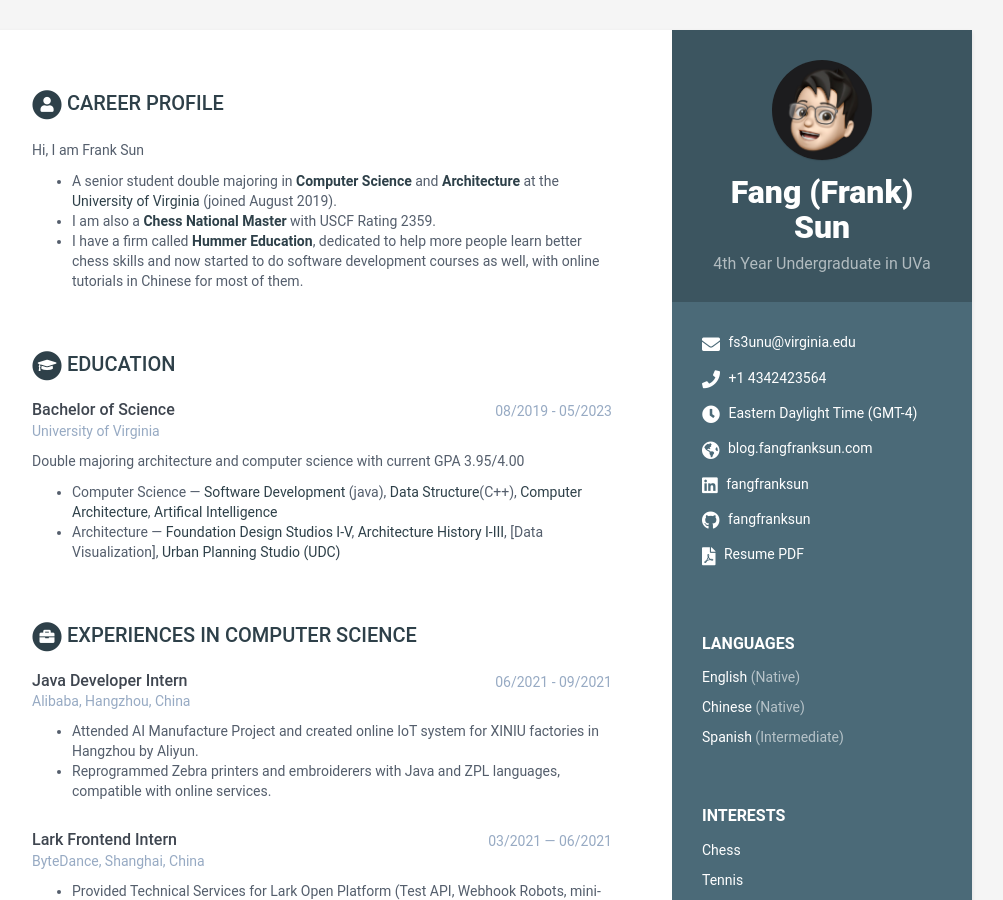
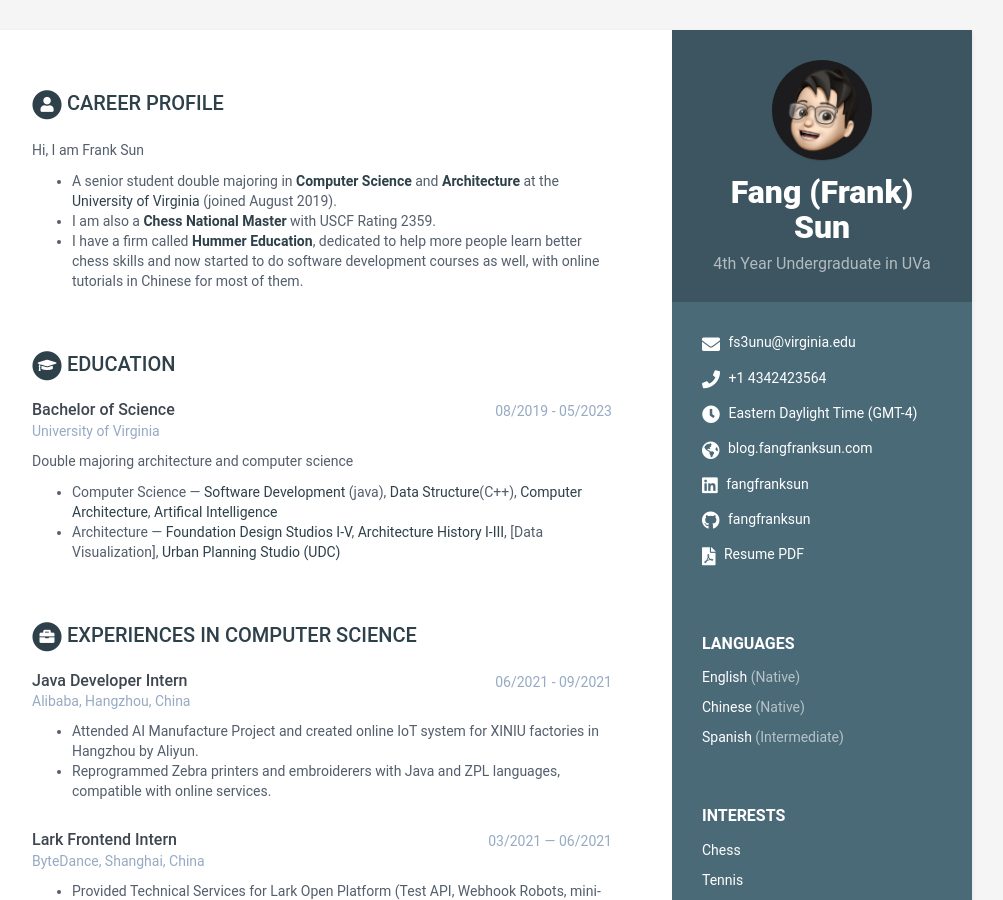
Before and after one commit to FangFrankSun/My_Resume, a Jekyll site: the page built from index.html, in a window 1280 px wide and 900 px high. Shown: the whole window, without its empty margins (168-1171 px from the left). Built offline with Jekyll 4.4.1, drawn with Linux system fonts in a browser that asks for light colours.

Commit message:
Update data.yml

```diff
--- a/_data/data.yml
+++ b/_data/data.yml
@@ -77,7 +77,7 @@ education:
         university: University of Virginia
         time: 08/2019 - 05/2023
         details: |
-          Double majoring architecture and computer science with current GPA 3.95/4.00
+          Double majoring architecture and computer science
             - Computer Science — [Software Development](https://www.cs.virginia.edu/~sherriff/cs2110/syllabus.php) (java), [Data Structure](https://www.cs.virginia.edu/~asb/cs2150.php)(C++), [Computer Architecture](https://www.cs.virginia.edu/~cr4bd/3330/F2021/), [Artifical Intelligence](https://www.haifeng-xu.com/cs4710sp20/index.htm)
             - Architecture — [Foundation Design Studios I-V](https://www.arch.virginia.edu/programs/architecture/undergraduate), [Architecture History I-III](https://www.arch.virginia.edu/programs/architectural-history/undergraduate), [Data Visualization], [Urban Planning Studio (UDC)](https://www.arch.virginia.edu/programs/urban-design)
 
```
